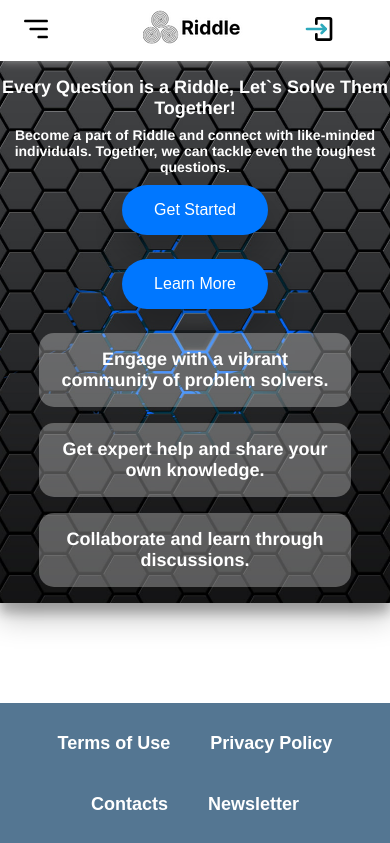
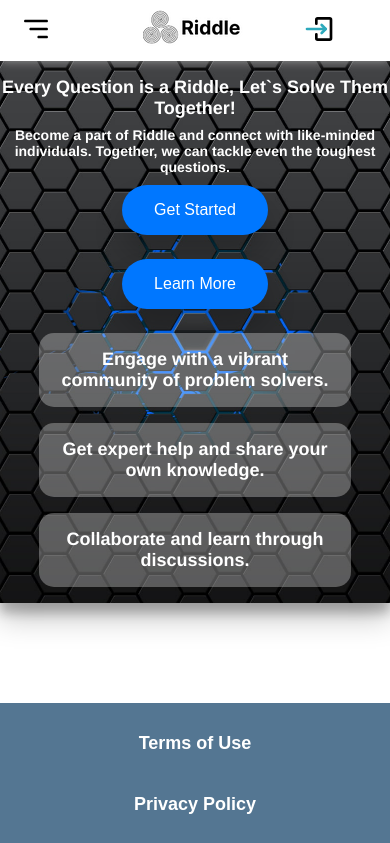
Before and after one commit to paulius-sak/forum-client, a Next.js app: page / in a window 390 px wide. Shown: the top 843 px of the page. Built offline with nearby package versions, Linux system fonts and the light colour scheme; no server answers.

Commit message:
footer fixed

```diff
--- a/components/Footer/Footer.module.css
+++ b/components/Footer/Footer.module.css
@@ -4,9 +4,9 @@
 }
 
 .footerList {
-    display: flex;
-    flex-wrap: wrap;
-    justify-content: center;
+    display: grid;
+    grid-template-columns: 1fr 1fr 1fr 1fr;
+    justify-items: center;
     gap: 40px;
     padding: 30px 0;
 }
@@ -41,3 +41,14 @@
     font-size: 16px;
     color: #fff;
 }
+
+@media only screen and (max-width: 768px) {
+    .footerList {
+        grid-template-columns: 1fr 1fr;
+    }
+}
+@media only screen and (max-width:576px) {
+    .footerList {
+        grid-template-columns: 1fr;
+    }
+}
```
